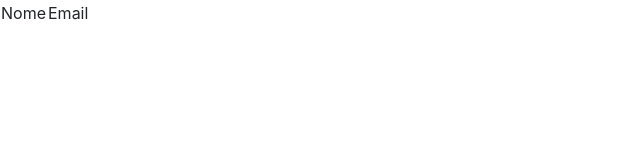
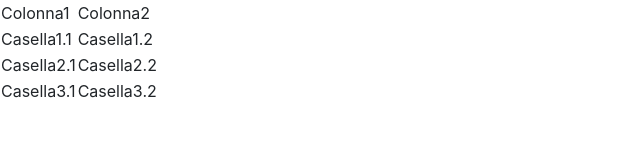
Before and after one commit to ValerioNanni/Tabella_JSON, a plain HTML site: page index.html in a window 1280 px wide. Shown: the whole page, without its empty margins (0-640 px from the left). Drawn offline with nearby package versions, Linux system fonts and the light colour scheme.

Commit message:
Update index.html

```diff
--- a/index.html
+++ b/index.html
@@ -13,11 +13,13 @@
   <body>
     <table>
       <thead>
-       <tr><td>Nome</td><td>Email</td></tr>
-      <tr><td> </td><td> </td></tr>
-      <tr><td> </td><td> </td></tr>
-      <tr><td> </td><td> </td></tr>
+       <tr><td>Colonna1</td><td>Colonna2</td></tr>
       </thead>
+      <tbody>
+        <tr><td> Casella1.1 </td><td> Casella1.2 </td></tr>
+        <tr><td> Casella2.1 </td><td> Casella2.2 </td></tr>
+        <tr><td> Casella3.1 </td><td> Casella3.2 </td></tr>
+      </tbody>
     </table>
   </body>
 </html>
```
